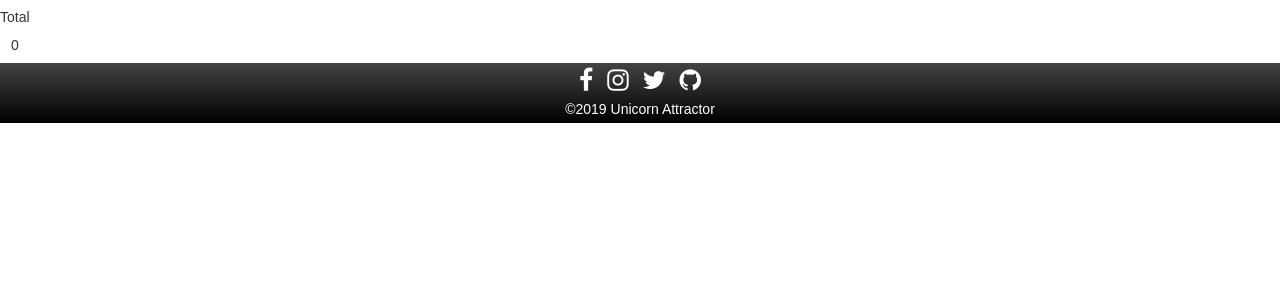
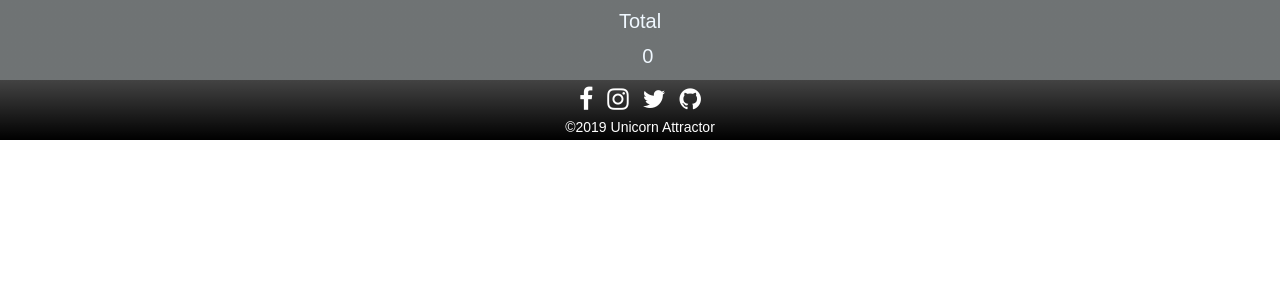
Before and after one commit to RicardoIslan/unicorn-attractor, a Django app: page /cart/ in a window 1280 px wide. Shown: the part 50-350 px from the top of the page. Run offline with Django 3.2, Linux system fonts and the light colour scheme; some libraries are stand-ins or nearby versions; some web fonts are replaced.

Commit message:
Templates updated

```diff
--- a/cart/templates/cart.html
+++ b/cart/templates/cart.html
@@ -1,4 +1,6 @@
 {% extends 'base.html' %} {% load static from staticfiles %} {% load bootstrap_tags %} {% block content %}
+
+<div class="cart-page">
     <div class="row row-flex">
         {% for item in cart_items %}
         <div class="col-xs-12 col-sm-6 col-md-4 col-lg-3 panel-style ">
@@ -31,11 +33,18 @@
                 {% endfor %}
             </div>
             <div class="row">
-            <h5>Total</h5>
-            <p><span class="glyphicon glyphicon-gbp" aria-hidden="true"></span>{{ total }}</p>
+                <div class="col-xs-12 col-sm-12 col-md-12 col-lg-12 center">
+                    <h5 class="sub-title">Total</h5>
+                    <p class="sub-title"><span class="glyphicon glyphicon-gbp sub-title" aria-hidden="true"></span>{{ total }}</p>
+                </div>
+
+                <div class="col-xs-12 col-sm-12 col-md-12 col-lg-12 center">
                     {% if cart_items %}
-            <a href="{% url 'checkout' %}" class="btn btn-success" role="button"><span class="glyphicon glyphicon-ok-sign" aria-hidden="true"></span>Checkout</a>
-            {% else %}
-            {% endif %}
+                    <a href="{% url 'checkout' %}" class="btn btn-success" role="button"><span class="glyphicon glyphicon-ok-sign" aria-hidden="true"></span>Checkout</a> {% else %} {% endif %}
+                </div>
+
+            </div>
+        </div>
+    </div>
 </div>
 {% endblock %}
--- a/features/templates/features.html
+++ b/features/templates/features.html
@@ -1,4 +1,6 @@
 {% extends 'base.html' %} {% block content %}
+
+<div class="features-page">
     <div class="row row-flex">
         {% for feature in features %}
         <div class="col-xs-12 col-sm-6 col-md-4 col-lg-3 panel-style ">
@@ -42,7 +44,7 @@
                                 <h4 class="modal-title" id="myModalLabel">Upvote Feature</h4>
                             </div>
                             <div class="modal-body">
-                            You are about to favourite a feature. To be able to favoutrite a feature you need to pay a fee of £10. Press the plus sign to add the feature to your cart and then proceed to checkout.
+                                You can prioritize your feature and help us in same time. By clicking the Add button, you agree to pay a fee of 10£ for requested feature. We promise always to spend at least 50% of our time working on developing the highest-paid feature.
                             </div>
                             <div class="modal-footer">
                                 <div class="row">
@@ -67,4 +69,5 @@
             </div>
         </div>
     </div>
+</div>
 {% endblock %}
--- a/static/css/custom.css
+++ b/static/css/custom.css
@@ -125,10 +125,34 @@ body {
     min-height: -webkit-fill-available;
 }
 
+.features-page {
+    background-image: linear-gradient(rgba(0, 0, 0, 0.5), rgba(0, 0, 0, 0.5)), url("/media/features-cover.jpg");
+    background-size: cover;
+    background-repeat: no-repeat;
+    background-attachment: fixed;
+    background-position: center;
+    min-height: -webkit-fill-available;
+}
+
+.cart-page {
+    background-image: linear-gradient(rgba(0, 0, 0, 0.5), rgba(0, 0, 0, 0.5)), url("/media/cart-cover.png");
+    background-size: cover;
+    background-repeat: no-repeat;
+    background-attachment: fixed;
+    background-position: center;
+    min-height: -webkit-fill-available;
+}
+
 .title {
     font-size: 40px;
     color: aliceblue;
     font-weight: 600;
+}
+
+.sub-title {
+    color: aliceblue;
+    font-size: 20px;
+    font-weight: 500;
 }
 
 .community-section {
@@ -304,12 +328,6 @@ footer a:hover {
 color: #fff;
 }
 
-#github-icon {
-    color: #fff;
-    font-size: 35px;
-    margin-top: 10px;
-}
-
 .web-developer {
     color: #fff;
     margin: 0;
--- a/templates/base.html
+++ b/templates/base.html
@@ -74,18 +74,21 @@
 
     <footer class="container-fluid center footer">
 
-        <div>
+        <div class="row center">
+            <div class="col-xs-12 col-sm-12	col-md-12 col-lg-12">
+                <a class='inline' href="https://www.facebook.com/" target="_blank"><i class="fa fa-facebook-f"></i></a>
+                <a class='inline' href="https://www.instagram.com/accounts/login/?hl=en" target="_blank"><i class="fa fa-instagram"></i></a>
+                <a class='inline' href="https://twitter.com/" target="_blank"><i class="fa fa-twitter"></i></a>
+                <a class='inline' href="#" target="_blank"><i class="fa fa-github"></i></a>
+            </div>
 
-            <a class='inline' href="https://www.facebook.com/" target="_blank"><i class="fa fa-facebook-f"></i></a>
-            <a class='inline' href="https://www.instagram.com/accounts/login/?hl=en" target="_blank"><i class="fa fa-instagram"></i></a>
-            <a class='inline' href="https://twitter.com/" target="_blank"><i class="fa fa-twitter"></i></a>
-            <a class='inline' href="#" target="_blank"><i class="fa fa-github"></i></a>
-            <br>
-            <p class="web-developer">©2019 Unicorn Attractor</p>
+            <div class="col-xs-12 col-sm-12	col-md-12 col-lg-12">
+                <p class="web-developer">©2019 Unicorn Attractor</p>
+            </div>
+        </div>
+    </footer>
 
-        </div>
-
-    </footer>
+    <script type="text/javascript" src="{% static 'js/stripe.js' %}"></script>
 
 </body>
 
```
Also changed, not shown: accounts/templates/profile.html (+6 -3 lines), bugs/templates/add_bug.html (+7 -5 lines), checkout/templates/checkout.html (+7 -1 lines), db.sqlite3. Lines whose indentation alone changed are shown as unchanged.
